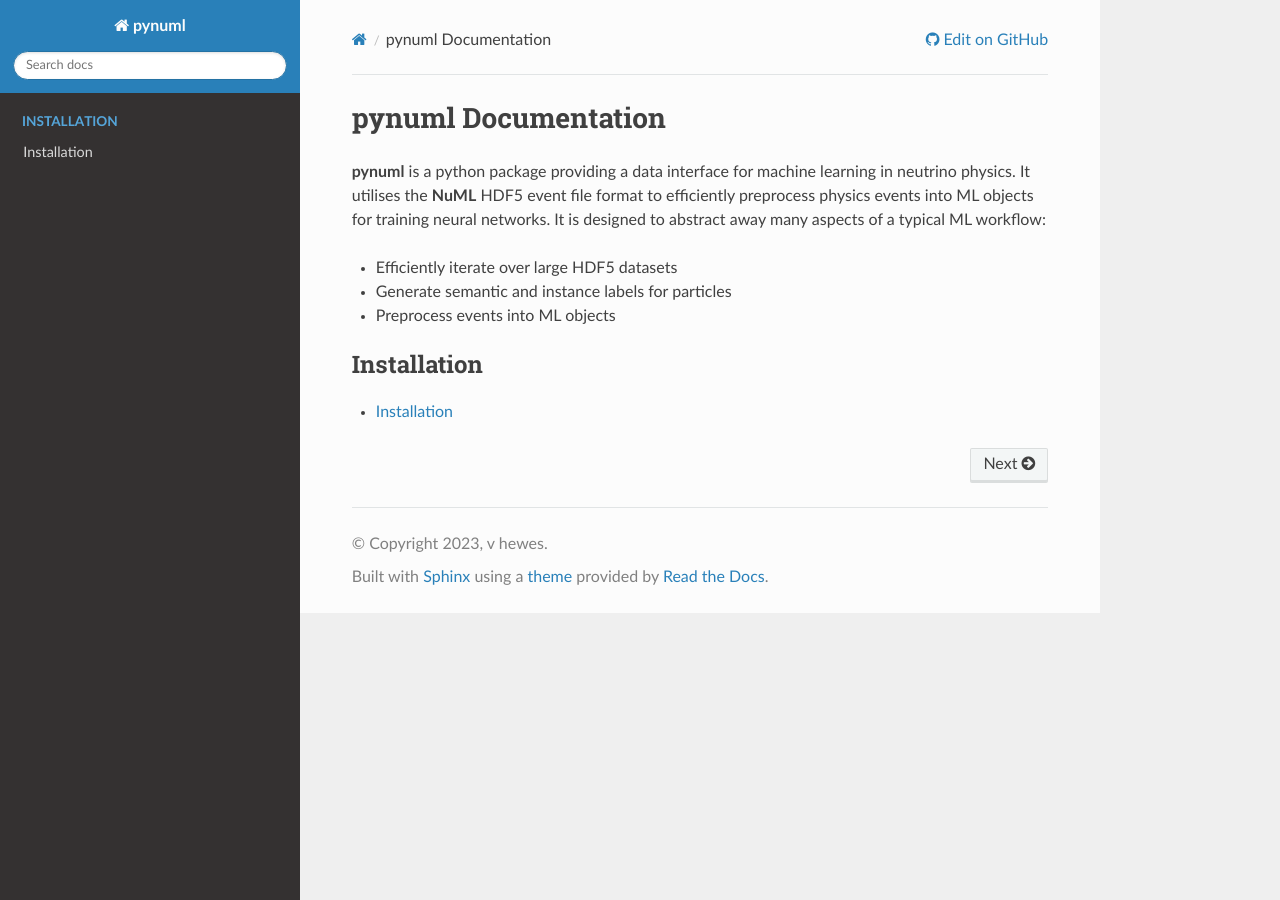
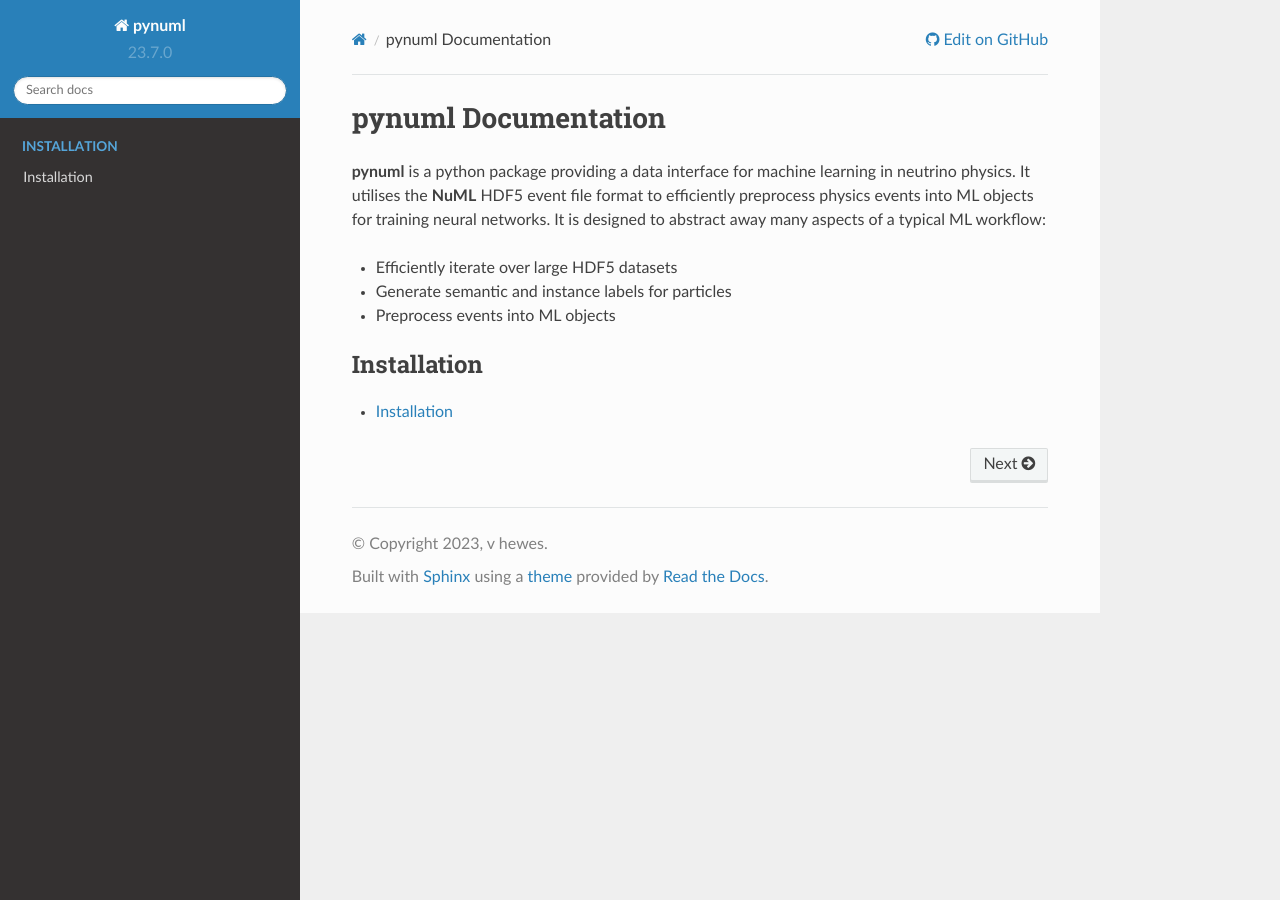
Before and after one commit to nugraph/pynuml, a Sphinx documentation site: the page built from docs/index.rst, in a window 1280 px wide. Built offline with Sphinx 7.4.7 and the Read the Docs theme 2.0.0, drawn with Linux system fonts in a browser that asks for light colours.

Commit message:
start working towards automated documentation

```diff
--- a/docs/conf.py
+++ b/docs/conf.py
@@ -2,6 +2,8 @@
 #
 # For the full list of built-in configuration values, see the documentation:
 # https://www.sphinx-doc.org/en/master/usage/configuration.html
+
+import pynuml
 
 # -- Project information -----------------------------------------------------
 # https://www.sphinx-doc.org/en/master/usage/configuration.html#project-information
@@ -9,11 +11,12 @@
 project = 'pynuml'
 copyright = '2023, v hewes'
 author = 'v hewes'
+version = pynuml.__version__
 
 # -- General configuration ---------------------------------------------------
 # https://www.sphinx-doc.org/en/master/usage/configuration.html#general-configuration
 
-extensions = []
+extensions = ['sphinx.ext.autodoc']
 
 templates_path = ['_templates']
 exclude_patterns = []
```
